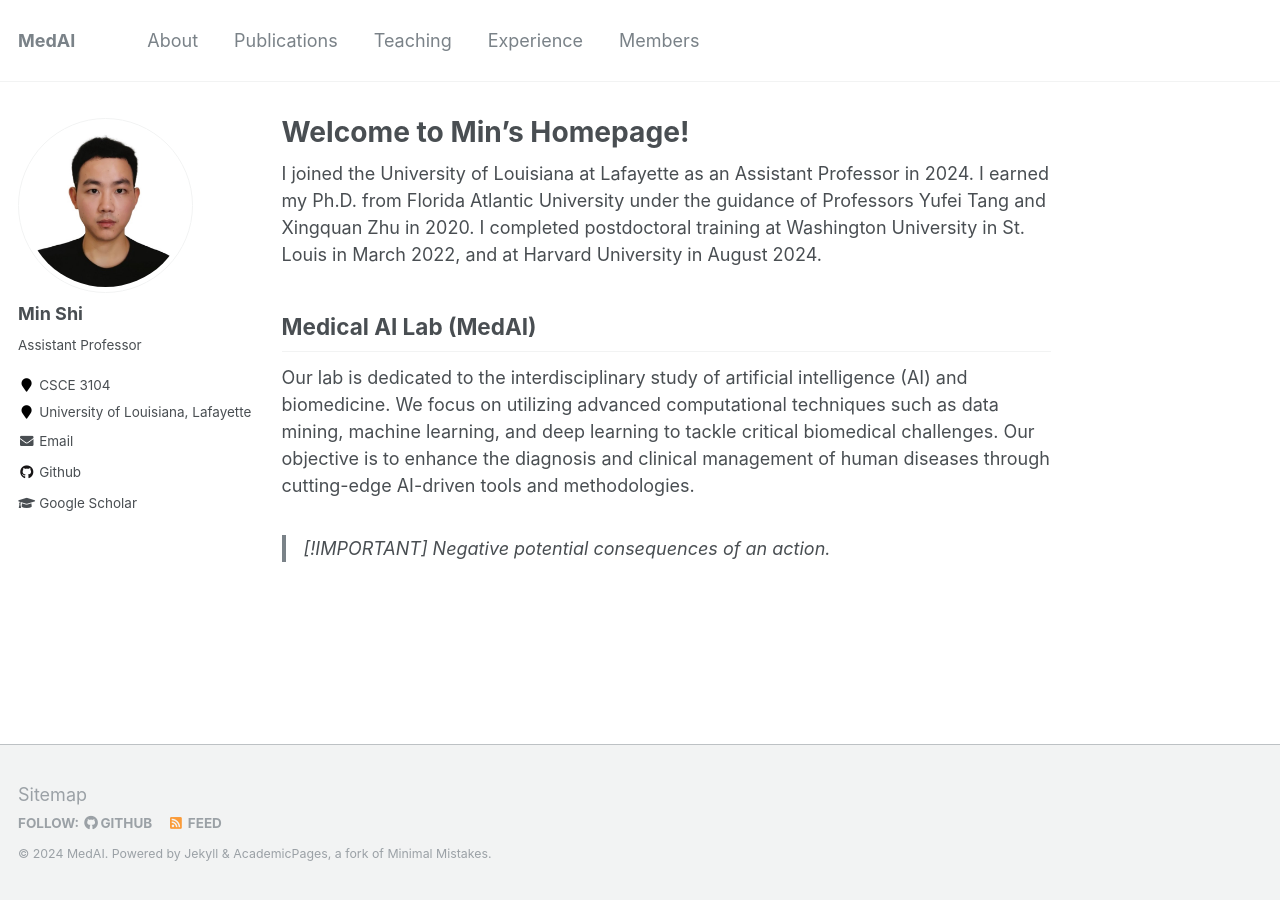
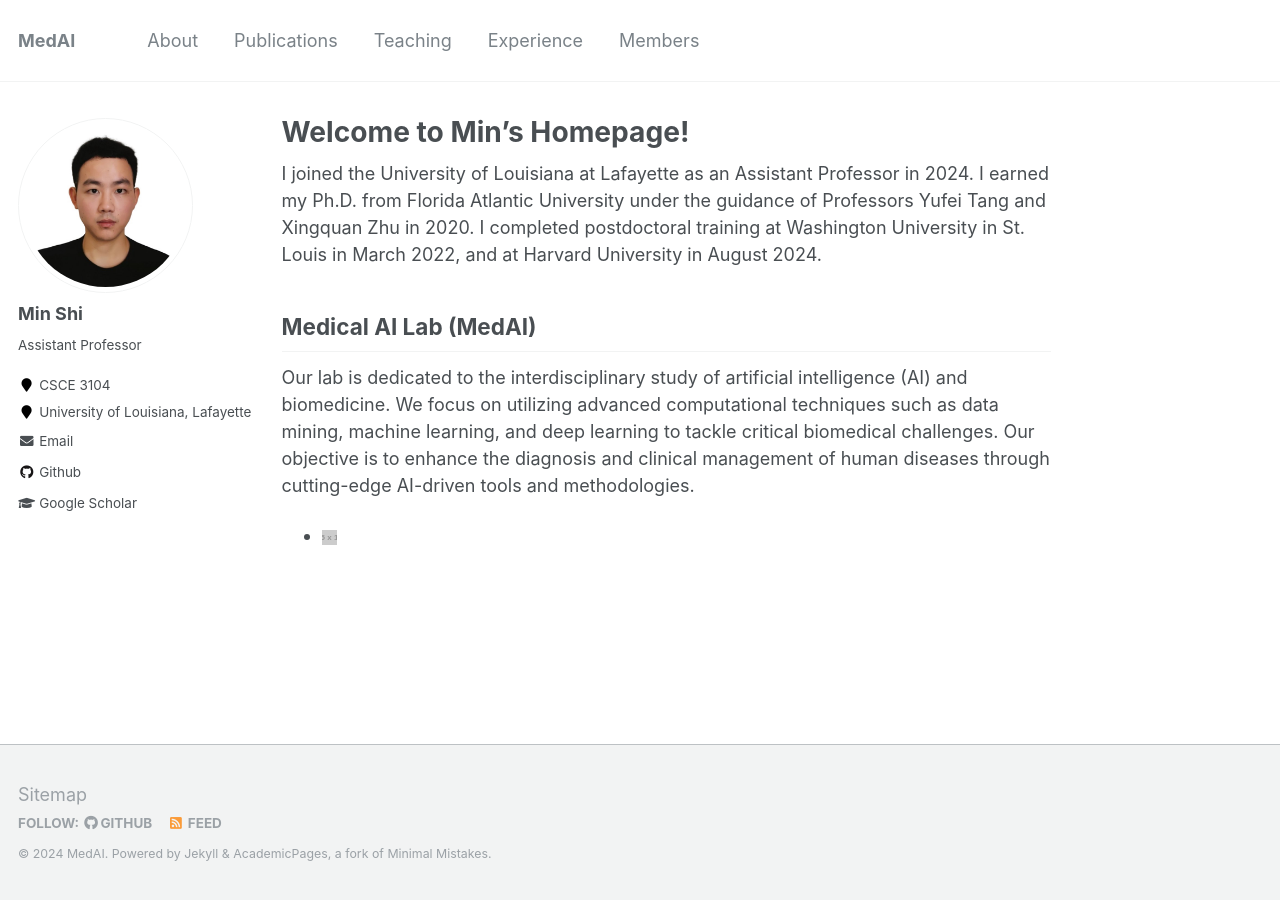
Before and after one commit to shiminxst/shiminxst.github.io, a Jekyll site: the page built from _pages/about.md, in a window 1280 px wide. Built offline with Jekyll 4.4.1, drawn with Linux system fonts in a browser that asks for light colours.

Commit message:
Update about.md

```diff
--- a/_pages/about.md
+++ b/_pages/about.md
@@ -16,8 +16,7 @@ I joined the University of Louisiana at Lafayette as an Assistant Professor in 2
 Our lab is dedicated to the interdisciplinary study of artificial intelligence (AI) and biomedicine. We focus on utilizing advanced computational techniques such as data mining, machine learning, and deep learning to tackle critical biomedical challenges. Our objective is to enhance the diagnosis and clinical management of human diseases through cutting-edge AI-driven tools and methodologies.
 
 
-> [!IMPORTANT]
-> Negative potential consequences of an action.
+- ![#f03c15](https://placehold.co/15x15/f03c15/f03c15.png)
 
 <!--
 ## My Schedule
```
